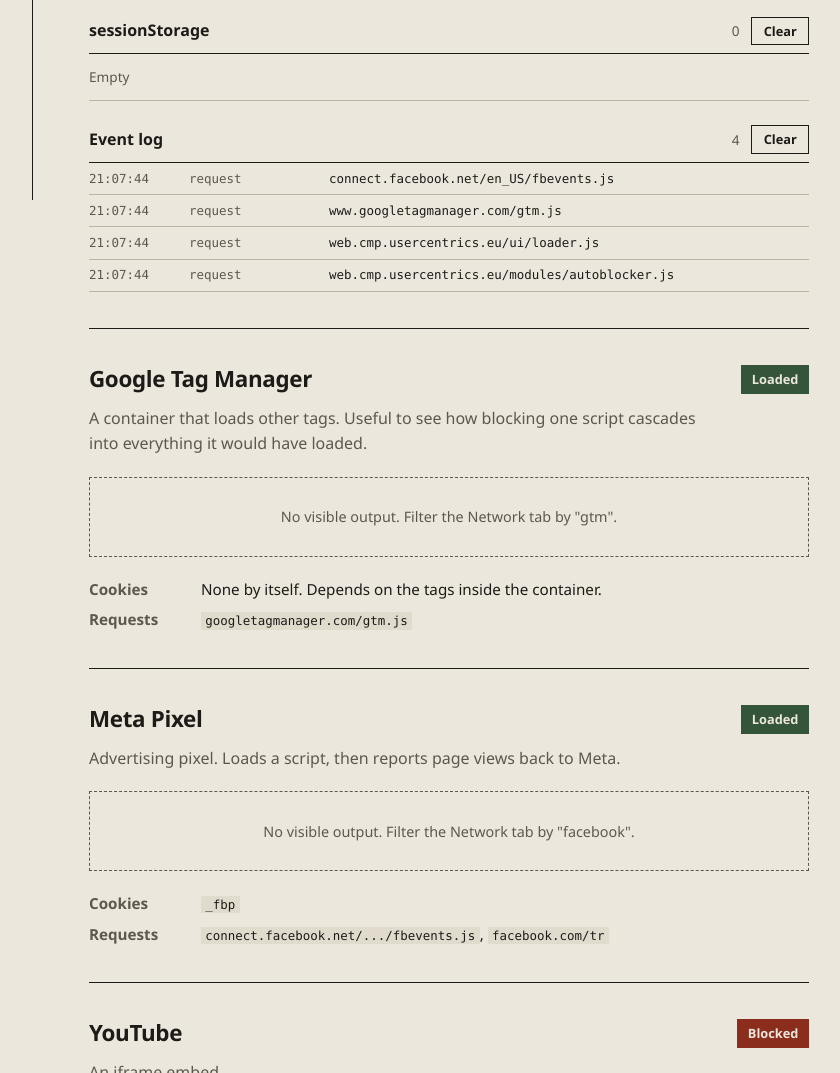
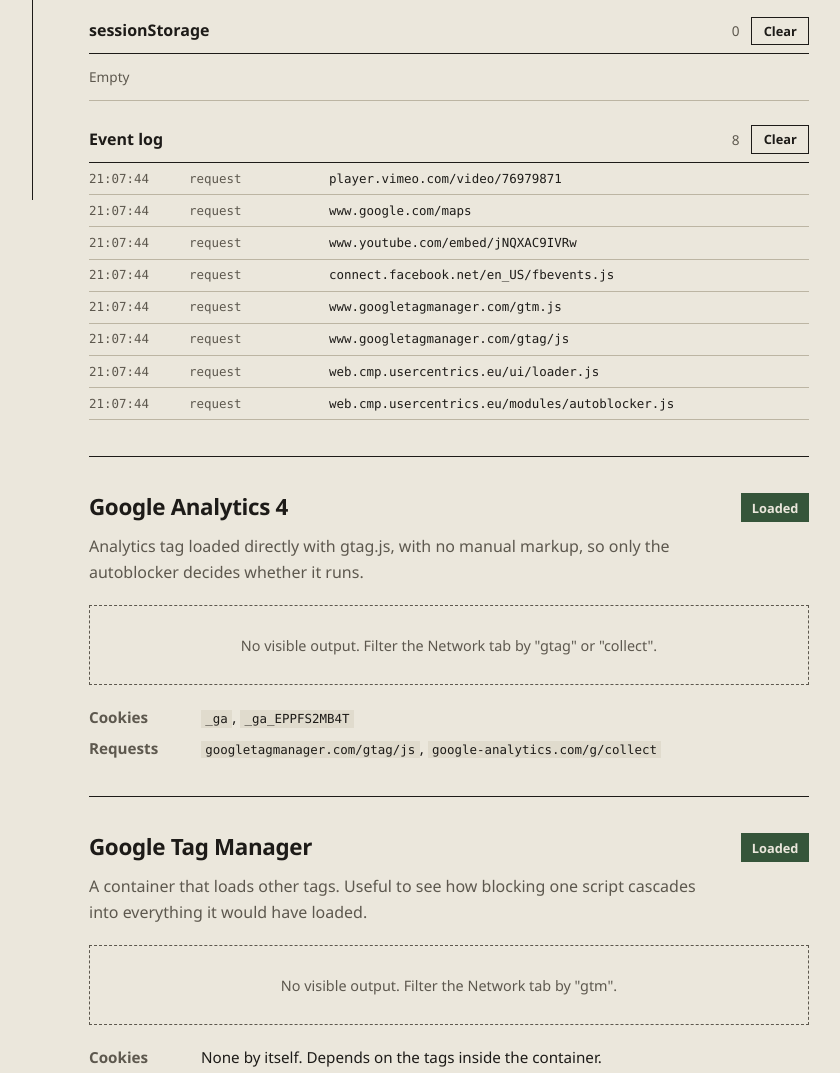
Before and after one commit to MechiValle/mechivalle.github.io, a website with bundled scripts: page public/index.html in a window 1280 px wide. Shown: the part 600-1673 px from the top of the page, without its empty margins (207-1047 px from the left). Built offline with nearby package versions, Linux system fonts and the light colour scheme.

Commit message:
Changed configuration to autoblocker

```diff
--- a/public/index.html
+++ b/public/index.html
@@ -8,6 +8,7 @@
     <script
       type="application/javascript"
       id="usercentrics-autoblocker"
+      data-debug="true"
       src="https://web.cmp.usercentrics.eu/modules/autoblocker.js"
     ></script>
     <script
@@ -100,6 +101,44 @@
             </div>
             <ol class="log" id="log"></ol>
           </div>
+        </section>
+
+        <section class="service" id="ga4" data-service="Google Analytics 4">
+          <header class="service-head">
+            <h2>Google Analytics 4</h2>
+            <span class="status" data-status="idle">Not loaded</span>
+          </header>
+          <p class="service-desc">
+            Analytics tag loaded directly with gtag.js, with no manual markup,
+            so only the autoblocker decides whether it runs.
+          </p>
+
+          <script
+            id="ga4-loader"
+            async
+            src="https://www.googletagmanager.com/gtag/js?id=G-EPPFS2MB4T"
+          ></script>
+          <script id="ga4-config">
+            window.dataLayer = window.dataLayer || [];
+            function gtag() {
+              dataLayer.push(arguments);
+            }
+            gtag("js", new Date());
+            gtag("config", "G-EPPFS2MB4T");
+          </script>
+
+          <div class="slot">
+            No visible output. Filter the Network tab by "gtag" or "collect".
+          </div>
+          <dl class="look-for">
+            <dt>Cookies</dt>
+            <dd><code>_ga</code>, <code>_ga_EPPFS2MB4T</code></dd>
+            <dt>Requests</dt>
+            <dd>
+              <code>googletagmanager.com/gtag/js</code>,
+              <code>google-analytics.com/g/collect</code>
+            </dd>
+          </dl>
         </section>
 
         <section class="service" id="gtm" data-service="Google Tag Manager">
@@ -198,7 +237,7 @@
           <div class="embed">
             <iframe
               id="youtube-frame"
-              data-src="https://www.youtube.com/embed/jNQXAC9IVRw"
+              src="https://www.youtube.com/embed/jNQXAC9IVRw"
               title="YouTube video player"
               allow="
                 accelerometer;
@@ -208,7 +247,6 @@
                 gyroscope;
                 picture-in-picture;
               "
-              data-usercentrics="Youtube Video"
               allowfullscreen
             ></iframe>
           </div>
@@ -236,10 +274,9 @@
           <div class="embed">
             <iframe
               id="maps-frame"
-              data-src="https://www.google.com/maps?q=Munich&output=embed"
+              src="https://www.google.com/maps?q=Munich&output=embed"
               title="Google Maps"
               referrerpolicy="no-referrer-when-downgrade"
-              data-usercentrics="Google Maps"
             ></iframe>
           </div>
 
@@ -263,10 +300,9 @@
           <div class="embed">
             <iframe
               id="vimeo-frame"
-              data-src="https://player.vimeo.com/video/76979871"
+              src="https://player.vimeo.com/video/76979871"
               title="Vimeo video player"
               allow="autoplay; fullscreen; picture-in-picture; encrypted-media"
-              data-usercentrics="Vimeo Video"
             ></iframe>
           </div>
 
--- a/src/main.ts
+++ b/src/main.ts
@@ -12,16 +12,28 @@ function requested(urlPart: string): boolean {
     .some((entry) => entry.name.includes(urlPart));
 }
 
+// The autoblocker leaves inline snippets alone and blocks the script they
+// inject (or a script tag with a src), marking it with data-uc-hash and
+// type="text/plain". Manual markup (type="text/plain" on the snippet itself)
+// is still recognised through `selector`.
 function scriptStatus(selector: string, urlPart: string): Status {
   const el = document.querySelector<HTMLScriptElement>(selector);
   if (el?.type === "text/plain") return "blocked";
+  const blocked = Array.from(
+    document.querySelectorAll<HTMLScriptElement>(
+      'script[data-uc-hash][type="text/plain"]',
+    ),
+  ).some((script) => script.getAttribute("src")?.includes(urlPart));
+  if (blocked) return "blocked";
   return requested(urlPart) ? "loaded" : "idle";
 }
 
+// The autoblocker moves an iframe's src to data-uc-src until consent is given.
 function frameStatus(selector: string): Status {
   const el = document.querySelector<HTMLIFrameElement>(selector);
   if (!el) return "idle";
-  return el.getAttribute("src") ? "loaded" : "blocked";
+  const src = el.getAttribute("src");
+  return src && src !== "about:blank" ? "loaded" : "blocked";
 }
 
 const checks: Record<string, () => Status> = {
```
